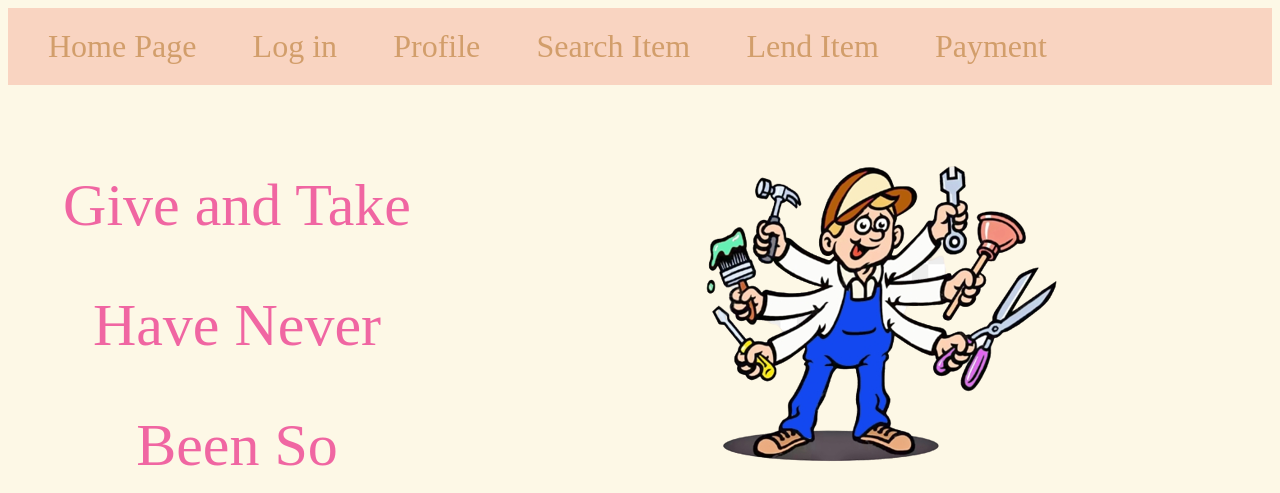
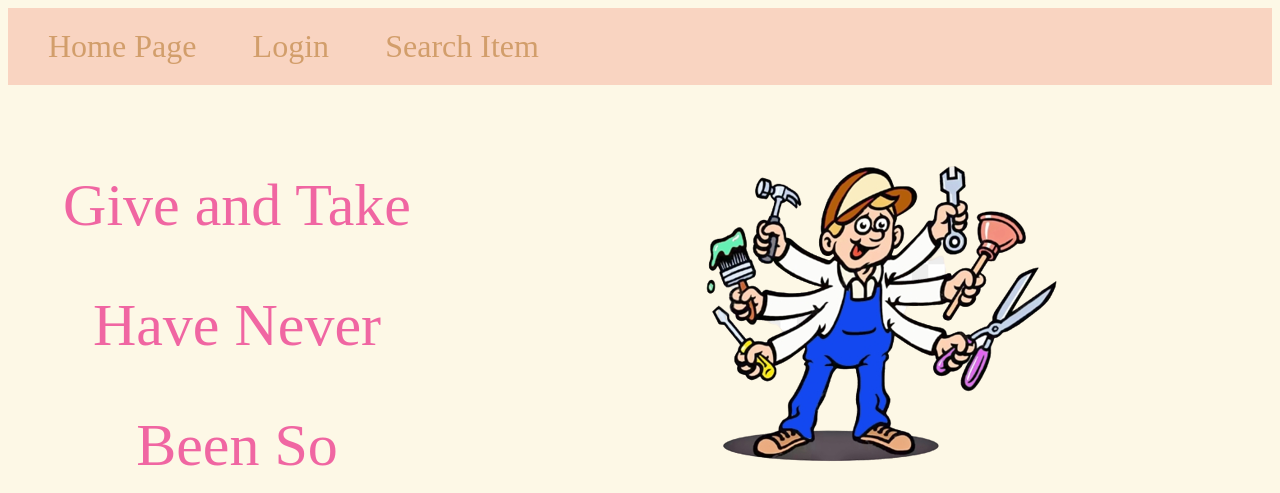
Before and after one commit to shirahei/web-project-g10, a Flask app: page / in a window 1280 px wide. Shown: the top 493 px of the page. Run offline with Flask 2, Linux system fonts and the light colour scheme.

Commit message:
Add files via upload
final

```diff
--- a/templates/nav.html
+++ b/templates/nav.html
@@ -1,10 +1,16 @@
 <nav>
     <ul class="navLinks">
         <li><a href="home">Home Page</a></li>
-        <li><a href="login">Log in</a></li>
-        <li><a href="Profile">Profile</a></li>
+        {% if session.get('email')!= None %}
+        <li><a href="logout">Log out</a>
+        <br/>Hello , {{ session.get('fullName')}}</li>
+         <li><a href="Profile">Profile</a></li>
+         <li><a href="myitems">My items</a></li>
+          <li><a href="lendingitem">Lend Item</a></li>
+        {% else %}
+        <li><a href="login">Login</a></li>
+        {% endif %}
         <li><a href="search">Search Item</a></li>
-        <li><a href="lendingitem">Lend Item</a></li>
-        <li><a href="paymentN">Payment</a></li>
+
     </ul>
 </nav>
```
